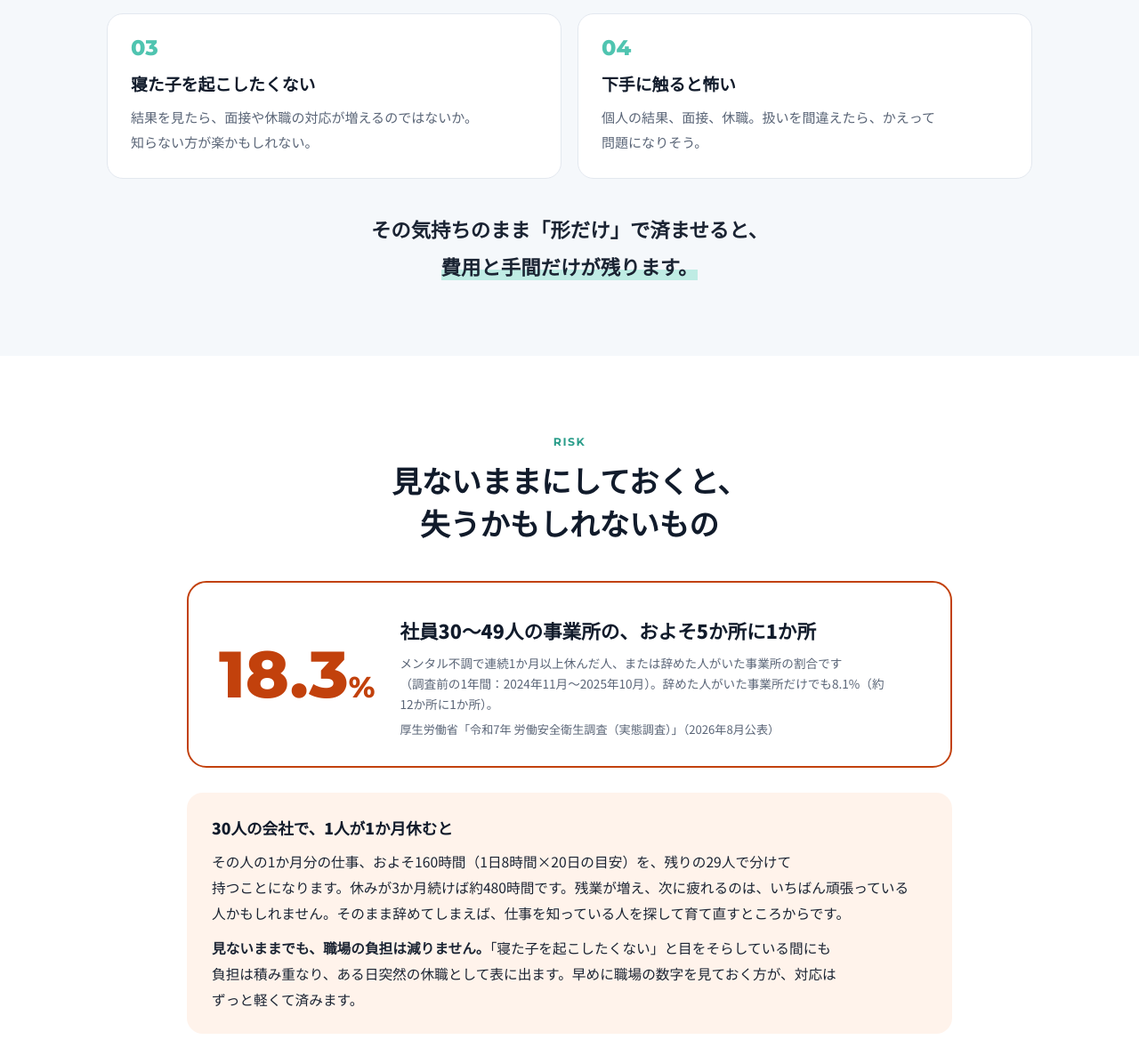
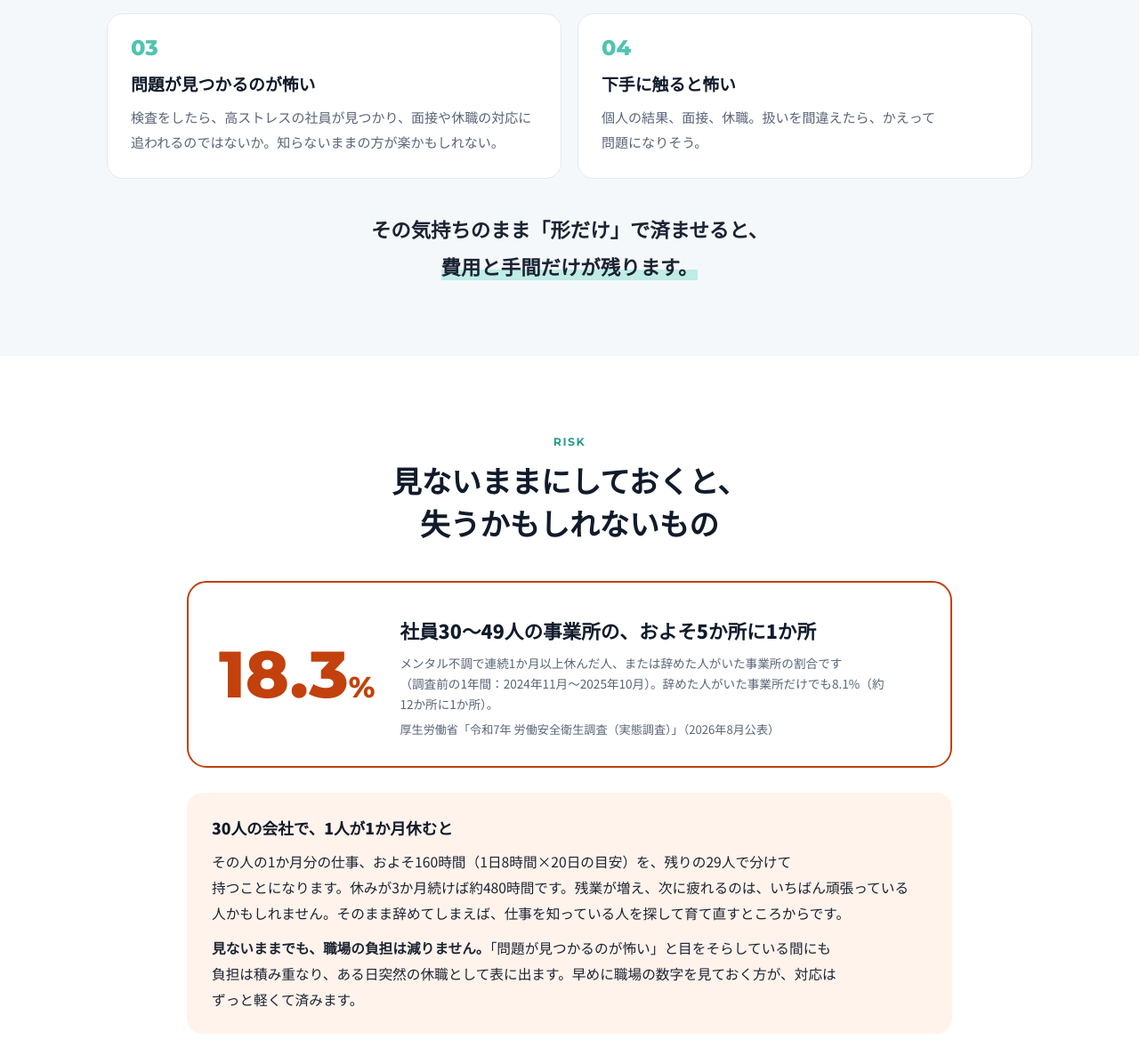
Before and after one commit to tisobesoushin-bit/MedNavi, a plain HTML site: page lp-stresscheck/index.html in a window 1280 px wide. Shown: the part 1701-2888 px from the top of the page at 89% size. Drawn offline with Linux system fonts and the light colour scheme.

Commit message:
LP：冒頭を写真の全面背景に、キャッチ分離、本音パートの言い回しを平易に

```diff
--- a/lp-stresscheck/index.html
+++ b/lp-stresscheck/index.html
@@ -536,7 +536,7 @@ body{padding-bottom:72px}
     <div class="cards cards-4">
       <div class="card"><div class="num">01</div><h3>手間がかかる</h3><p>準備の書類、社員への案内、受けていない人への声かけ。本業で手一杯なのに、仕事がまた一つ増える。</p></div>
       <div class="card"><div class="num">02</div><h3>お金を払って、何が残るのか</h3><p>結果は社員本人にしか届かない。会社に残るのは、費用だけではないのか。</p></div>
-      <div class="card"><div class="num">03</div><h3>寝た子を起こしたくない</h3><p>結果を見たら、面接や休職の対応が増えるのではないか。知らない方が楽かもしれない。</p></div>
+      <div class="card"><div class="num">03</div><h3>問題が見つかるのが怖い</h3><p>検査をしたら、高ストレスの社員が見つかり、面接や休職の対応に追われるのではないか。知らないままの方が楽かもしれない。</p></div>
       <div class="card"><div class="num">04</div><h3>下手に触ると怖い</h3><p>個人の結果、面接、休職。扱いを間違えたら、かえって問題になりそう。</p></div>
     </div>
     <p class="bridge">その気持ちのまま「形だけ」で済ませると、<br><strong>費用と手間だけが残ります。</strong></p>
@@ -557,7 +557,7 @@ body{padding-bottom:72px}
     <div class="scene">
       <h3>30人の会社で、1人が1か月休むと</h3>
       <p>その人の1か月分の仕事、およそ160時間（1日8時間×20日の目安）を、残りの29人で分けて持つことになります。休みが3か月続けば約480時間です。残業が増え、次に疲れるのは、いちばん頑張っている人かもしれません。そのまま辞めてしまえば、仕事を知っている人を探して育て直すところからです。</p>
-      <p style="margin-top:10px"><strong>見ないままでも、職場の負担は減りません。</strong>「寝た子を起こしたくない」と目をそらしている間にも負担は積み重なり、ある日突然の休職として表に出ます。早めに職場の数字を見ておく方が、対応はずっと軽くて済みます。</p>
+      <p style="margin-top:10px"><strong>見ないままでも、職場の負担は減りません。</strong>「問題が見つかるのが怖い」と目をそらしている間にも負担は積み重なり、ある日突然の休職として表に出ます。早めに職場の数字を見ておく方が、対応はずっと軽くて済みます。</p>
     </div>
     <div class="risks">
       <div class="risk"><h3>人が抜ける</h3><p>休職や退職で、仕事を知っている人がいなくなる。代わりの人を探して育てるには、時間もお金もかかります。</p></div>
```
